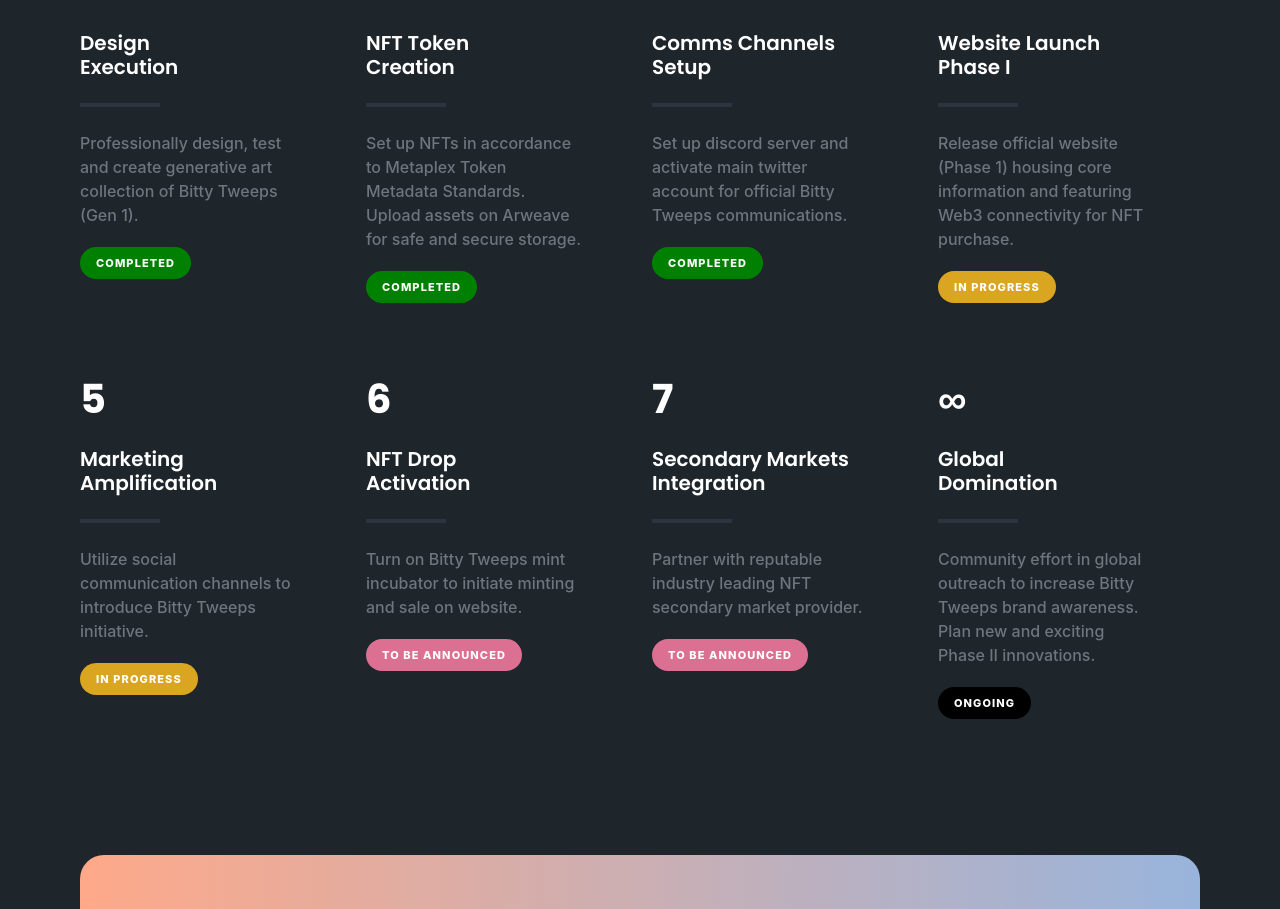
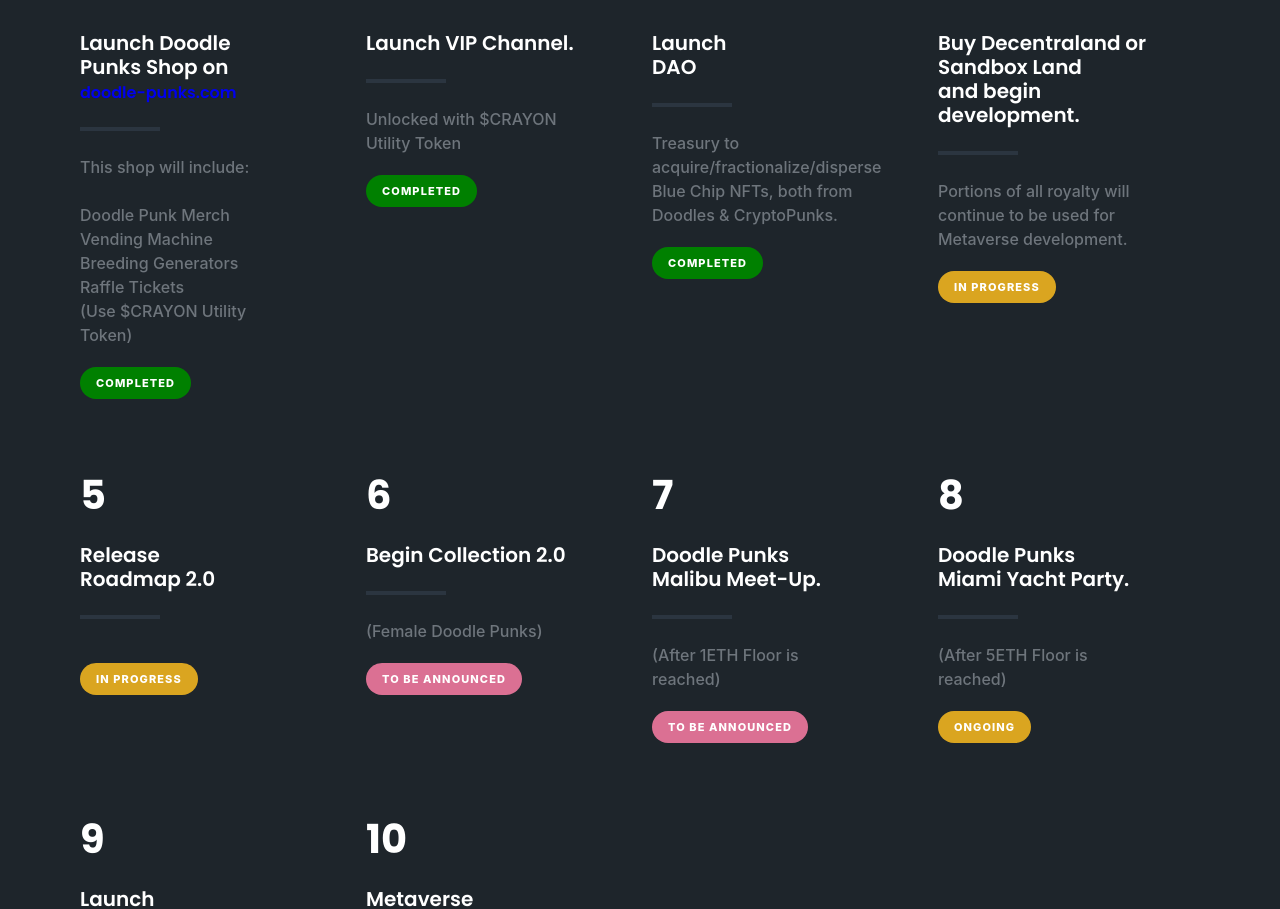
Before and after one commit to Redwanthedeveloper/astro-dogs, a React (Create React App) app: page /roadmap in a window 1280 px wide. Shown: the part 860-1769 px from the top of the page. Built offline with nearby package versions, Linux system fonts and the light colour scheme.

Commit message:
faq, roadmap, about, title added

```diff
--- a/src/components/Features.js
+++ b/src/components/Features.js
@@ -16,12 +16,15 @@
             data-aos='animation-scale-top'
             data-aos-duration='600'
           >
-            bitty tweeps are hatching soon
+            Experience the Highest, Utility NFT Collection Coming to the
+            Metaverse
           </h1>
           <div className='features__info'>
-            10,101 uniquely adorable bitty tweeps are on their way
+            10,000 Doodle Punks have been spotted with a $CRAYON in their hand
+            coloring & creating all types of designs on the Ethereum Blockchain.
             <br />
-            to hatch on the Solana blockchain.
+            This $CRAYON is their secret weapon to unlocking the endless
+            possibilities in the
           </div>
           <div className='features2__bg'>
             <div className='features2__preview'>
--- a/src/components/Options.js
+++ b/src/components/Options.js
@@ -12,13 +12,21 @@
                   <h1>1</h1>
                 </div>
                 <div className='options__info'>
-                  Design
-                  <br />
-                  Execution
+                  Launch Doodle Punks Shop on <br />
+                  <a
+                    href='https://doodle-punks.com/'
+                    style={{ fontSize: ' 16px' }}
+                  >
+                    doodle-punks.com
+                  </a>
                 </div>
                 <div className='options__text'>
-                  Professionally design, test and create generative art
-                  collection of Bitty Tweeps (Gen 1).
+                  This shop will include: <br /> <br />
+                  Doodle Punk Merch <br />
+                  Vending Machine <br />
+                  Breeding Generators <br />
+                  Raffle Tickets <br />
+                  (Use $CRAYON Utility Token)
                 </div>
                 <div
                   className='status__note'
@@ -31,15 +39,9 @@
                 <div className='options__info'>
                   <h1>2</h1>
                 </div>
-                <div className='options__info'>
-                  NFT Token
-                  <br />
-                  Creation
-                </div>
+                <div className='options__info'>Launch VIP Channel.</div>
                 <div className='options__text'>
-                  Set up NFTs in accordance to Metaplex Token Metadata
-                  Standards. Upload assets on Arweave for safe and secure
-                  storage.
+                  Unlocked with $CRAYON Utility Token
                 </div>
                 <div
                   className='status__note'
@@ -53,13 +55,13 @@
                   <h1>3</h1>
                 </div>
                 <div className='options__info'>
-                  Comms Channels
+                  Launch
                   <br />
-                  Setup
+                  DAO
                 </div>
                 <div className='options__text'>
-                  Set up discord server and activate main twitter account for
-                  official Bitty Tweeps communications.
+                  Treasury to acquire/fractionalize/disperse Blue Chip NFTs,
+                  both from Doodles & CryptoPunks.
                 </div>
                 <div
                   className='status__note'
@@ -73,13 +75,13 @@
                   <h1>4</h1>
                 </div>
                 <div className='options__info'>
-                  Website Launch
+                  Buy Decentraland or Sandbox Land
                   <br />
-                  Phase I
+                  and begin development.
                 </div>
                 <div className='options__text'>
-                  Release official website (Phase 1) housing core information
-                  and featuring Web3 connectivity for NFT purchase.
+                  Portions of all royalty will continue to be used for Metaverse
+                  development.
                 </div>
                 <div
                   className='status__note'
@@ -93,14 +95,9 @@
                   <h1>5</h1>
                 </div>
                 <div className='options__info'>
-                  Marketing
-                  <br />
-                  Amplification
+                  Release <br /> Roadmap 2.0
                 </div>
-                <div className='options__text'>
-                  Utilize social communication channels to introduce Bitty
-                  Tweeps initiative.
-                </div>
+                <div className='options__text'></div>
                 <div
                   className='status__note'
                   style={{ backgroundColor: 'goldenrod' }}
@@ -112,15 +109,8 @@
                 <div className='options__info'>
                   <h1>6</h1>
                 </div>
-                <div className='options__info'>
-                  NFT Drop
-                  <br />
-                  Activation
-                </div>
-                <div className='options__text'>
-                  Turn on Bitty Tweeps mint incubator to initiate minting and
-                  sale on website.
-                </div>
+                <div className='options__info'>Begin Collection 2.0</div>
+                <div className='options__text'>(Female Doodle Punks)</div>
                 <div
                   className='status__note'
                   style={{ backgroundColor: 'palevioletred' }}
@@ -133,13 +123,12 @@
                   <h1>7</h1>
                 </div>
                 <div className='options__info'>
-                  Secondary Markets
+                  Doodle Punks
                   <br />
-                  Integration
+                  Malibu Meet-Up.
                 </div>
                 <div className='options__text'>
-                  Partner with reputable industry leading NFT secondary market
-                  provider.
+                  (After 1ETH Floor is reached)
                 </div>
                 <div
                   className='status__note'
@@ -150,16 +139,56 @@
               </div>
               <div className='options__item'>
                 <div className='options__info'>
-                  <h1>∞</h1>
+                  <h1>8</h1>
                 </div>
                 <div className='options__info'>
-                  Global
+                  Doodle Punks
                   <br />
-                  Domination
+                  Miami Yacht Party.
                 </div>
                 <div className='options__text'>
-                  Community effort in global outreach to increase Bitty Tweeps
-                  brand awareness. Plan new and exciting Phase II innovations.
+                  (After 5ETH Floor is reached)
+                </div>
+                <div
+                  className='status__note'
+                  style={{ backgroundColor: 'goldenrod' }}
+                >
+                  Ongoing
+                </div>
+              </div>
+
+              <div className='options__item'>
+                <div className='options__info'>
+                  <h1>9</h1>
+                </div>
+                <div className='options__info'>
+                  Launch
+                  <br />
+                  Breeding/Fusion.
+                </div>
+                <div className='options__text'>
+                  (After 5ETH Floor is reached)
+                </div>
+                <div
+                  className='status__note'
+                  style={{ backgroundColor: 'goldenrod' }}
+                >
+                  Ongoing
+                </div>
+              </div>
+
+              <div className='options__item'>
+                <div className='options__info'>
+                  <h1>10</h1>
+                </div>
+                <div className='options__info'>
+                  Metaverse
+                  <br />
+                  implementation.
+                </div>
+                <div className='options__text'>
+                  Collection 2.0 will be built specifically for
+                  Decentraland/Sandbox use.
                 </div>
                 <div
                   className='status__note'
--- a/src/components/Pricing.js
+++ b/src/components/Pricing.js
@@ -11,7 +11,7 @@
             data-aos='animation-scale-top'
             data-aos-duration={600}
           >
-            Bitty Tweeps Roadmap
+            Doodle Punks Roadmap
           </h2>
           <div className='download__info'>
             We are committed to progressively building, expanding and evolving
--- a/src/components/Quality.js
+++ b/src/components/Quality.js
@@ -11,19 +11,23 @@
               <div className='share__col'>
                 <h4 className='share__title h2'>Turning Up Good&nbsp;Vibes</h4>
                 <div className='share__text h7'>
-                  Tweep tweep!
+                  Doodle Punks
                   <br />
                   <br />
-                  Bitty Tweeps are the new digital pop art darlings of the
-                  Solana NFTs. We are playful, colorful, and downright adorable.
-                  Our goal is to bring joy, happiness, and overall positivity to
-                  the world.
+                  Doodle Punks is a DAO that brings immense value to the etherum
+                  blockchain through the implementation of several high utility
+                  functions: Staking our Utility Token, DAO Treasory, &
+                  Metaverse Development.
                   <br />
                   <br />
-                  Collectively, we are 10101 itty bitty tweeps strong and the
-                  growing community is affectionately referred to as “The Coop.”
-                  Join our exciting journey to take over the metaverse and the
-                  real&nbsp;universe. Tweep tweep!
+                  The Dao Explained:
+                  <br />
+                  Our Token is backed by the fractionalized Treasury (Vault) of
+                  blue-chip NFTs (Doodles & CryptoPunks). As the value of our
+                  Vault increases, the intrinsic value of $CRAYON increases as
+                  well. However, It is essential to consider that 1 $CRAYON = 1
+                  $CRAYON for eternity. The real value of $CRAYON comes from the
+                  utilities within the Doodle Punk ecosystem.
                 </div>
               </div>
               <div className='share__col'>
@@ -50,7 +54,7 @@
           <div className='quality__bottom'>
             <div className='quality__item'>
               <div className='quality__counter'>10101</div>
-              <div className='quality__category'>Generative Bitty Tweeps</div>
+              <div className='quality__category'>Generative Doodle Punks</div>
             </div>
             <div className='quality__item'>
               <div className='quality__counter'>156</div>
--- a/src/screens/HomeScreen.js
+++ b/src/screens/HomeScreen.js
@@ -2,8 +2,10 @@
 import About from '../components/About';
 import Comments from '../components/Comments';
 import Features from '../components/Features';
+import Options from '../components/Options';
 import Quality from '../components/Quality';
 import Questions from '../components/Questions';
+import RoadmapScreen from './RoadmapScreen';
 
 const HomeScreen = () => {
   return (
@@ -12,6 +14,7 @@
       <Quality />
       <Comments />
       <Questions />
+      <RoadmapScreen />
       <About />
     </>
   );
```
Also changed, not shown: src/components/Questions.js (+15 -9 lines).
